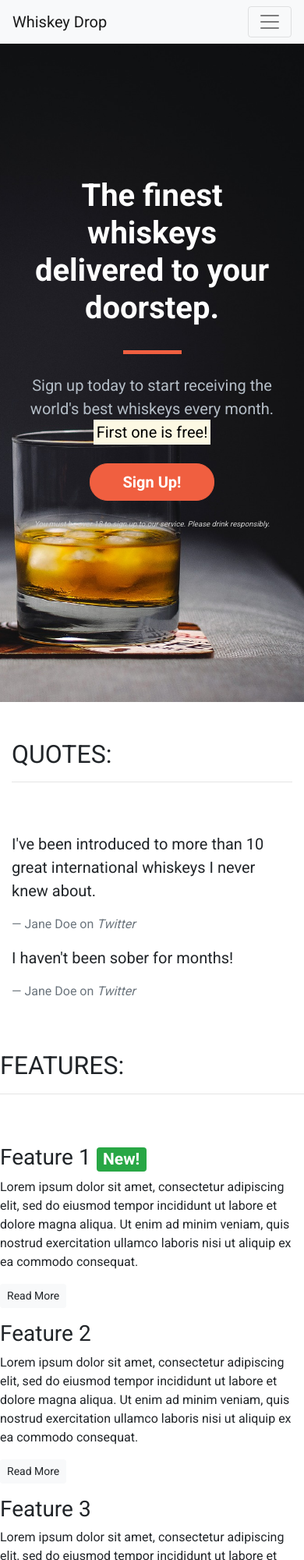
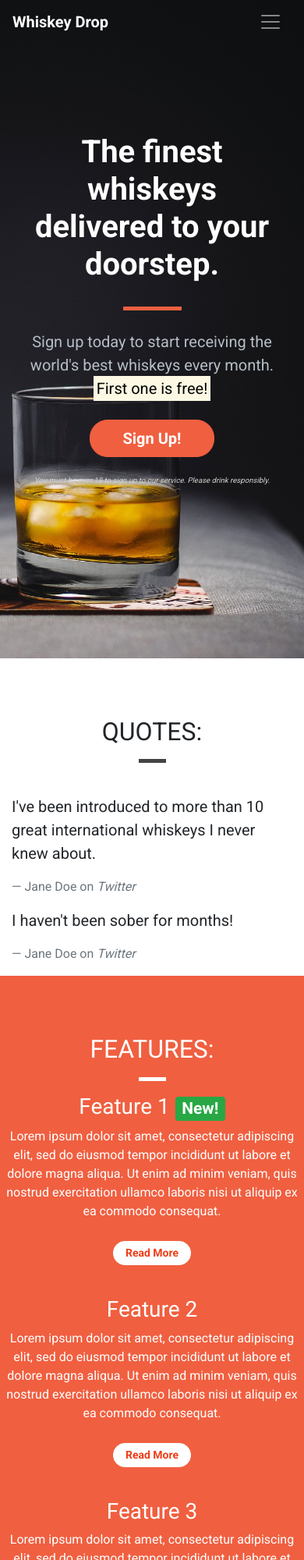
Before and after one commit to CI-Stu/Bootstrap, a plain HTML site: page index.html in a window 390 px wide. Shown: the top 2000 px of the page at 78% size. Drawn offline with nearby package versions, Linux system fonts and the light colour scheme.

Commit message:
Finishing quotes and features

```diff
--- a/css/style.css
+++ b/css/style.css
@@ -1,7 +1,27 @@
 body {
     font-family: 'Roboto', sans-serif;
 }
-.alert-container {}
+
+.container-wrapper {}
+
+.container-wrapper--red {
+    background-color: #f05f40;
+    color:white;
+}
+
+
+.alert-container .col-12 {
+    padding-left: 0;
+    padding-right: 0;
+}
+
+.site-wide-alert {
+    border-radius: 0;
+    margin-bottom: 0;
+    padding: 5px 15px;
+    background-color: #d9b02f;
+    border-color: #d9b02f;
+}
 
 .callout-container {
     height: 100vh;
@@ -33,12 +53,30 @@ body {
 
 .features-container {}
 
+/* Page headers */
+
+.page-header {
+    margin-bottom: 0;
+    border-bottom: 0;
+    text-align: center;
+}
+
+.page-header h2 {
+    margin-top: 0;
+
+}
+
+.quotes .page-header {
+    margin-bottom: 25px;
+}
+
 /* Block Dividers */
 
 .block-divider {
     width: 75px;
     height: 5px;
     border: 0;
+    background-color: #444;
 
 }
 
@@ -47,10 +85,51 @@ body {
 
 }
 
+.block-divider--white {
+    background-color: white;
+}
+
 .block-divider--short {
     width: 35px;
 }
 
+/* Content container */
+
+.content-container {
+    padding-top: 75px;
+    padding-bottom: 75 px;
+}
+
+/* Navbar */
+
+.navalert-container {
+    position: absolute;
+    top: 0;
+    left: 0;
+    padding-left: 0;
+    padding-right: 0;
+    z-index: 1;
+}
+
+.navbar {
+    margin-bottom: 0;
+    border: 0;
+    width: 100%;
+    background-color: rbga(0,0,0,0.25);
+
+}
+
+.navbar .navbar-toggler {
+    border: 0;
+}
+
+.navbar-brand {
+    font-weight: bold;
+}
+
+.navbar .navbar-nav a {
+    font-weight: bold;
+}
 /*Jumbotron*/
 
 .jumbotron {
@@ -96,3 +175,25 @@ body {
     border-color: #ed3d17;
 
 }
+
+.feature {
+    text-align: center;
+    margin-bottom: 40px;
+}
+
+.feature i {
+    margin-bottom: 20px;
+    font-size: 45px;
+    line-height: 45px;
+}
+
+.feature .btn {
+    background-color: white;
+    border-color: white;
+    border-radius: 15px;
+    min-width: 100px;
+    font-weight: bold;
+    margin-top: 10px;
+    color: #ed3d17;
+
+}
--- a/index.html
+++ b/index.html
@@ -6,18 +6,31 @@
   <meta name="viewport" content="width=device-width, initial-scale=1.0">
   <title>Whiskey Drop | Taste a new whiskey every month</title>
   <link rel="stylesheet" href="https://maxcdn.bootstrapcdn.com/bootstrap/4.1.3/css/bootstrap.min.css">
-    <link rel="stylesheet" href="https://use.fontawesome.com/releases/v5.6.1/css/all.css" integrity="sha384-gfdkjb5BdAXd+lj+gudLWI+BXq4IuLW5IT+brZEZsLFm++aCMlF1V92rMkPaX4PP" crossorigin="anonymous">
+  <link rel="stylesheet" href="https://use.fontawesome.com/releases/v5.6.1/css/all.css"
+    integrity="sha384-gfdkjb5BdAXd+lj+gudLWI+BXq4IuLW5IT+brZEZsLFm++aCMlF1V92rMkPaX4PP" crossorigin="anonymous">
   <link href="https://fonts.googleapis.com/css?family=Roboto:400,700" rel="stylesheet">
   <link rel="stylesheet" href="css/style.css" type="text/css" />
 </head>
 
 <body>
   <!--Nav-->
-    <nav class="navbar navbar-light navbar-expand-sm bg-light">
+  <div class="container-fluid navalert-container">
+    <div class="container-fluid alert-container">
+      <div class="row d-none d-sm-block">
+        <div class="col-12">
+          <div class="site-wide-alert alert alert-warning">
+            <strong>Sale Now On!</strong> We've got a sale on. Get a 12 month subscription for the price of 6! <a
+              href="">See here for more details</a>
+          </div>
+        </div>
+      </div>
+    </div>
+    <nav class="navbar navbar-dark navbar-expand-sm">
       <a href="/" class="navbar-brand">
         Whiskey Drop</a>
 
-        <button class="navbar-toggler ml-auto" type="button" data-toggle="collapse" data-target="#navbarNavDropdown" aria-controls="navbarNavDropdown" aria-expanded="false" aria-label="Toggle navigation">
+      <button class="navbar-toggler ml-auto" type="button" data-toggle="collapse" data-target="#navbarNavDropdown"
+        aria-controls="navbarNavDropdown" aria-expanded="false" aria-label="Toggle navigation">
         <span class="navbar-toggler-icon"></span></button>
 
       <div class="collapse navbar-collapse" id="navbarNavDropdown">
@@ -25,7 +38,8 @@
           <li class="active nav-item mr-2"><a class="nav-link" href="/">Home</a></li>
           <li class="nav-item mr-2"><a class="nav-link" href="">About</a></li>
           <li class="nav-item dropdown">
-                    <a class="nav-link dropdown-toggle" href="#" id="navbarDropdownMenuLink" role="button" data-toggle="dropdown" aria-haspopup="true" aria-expanded="false">
+            <a class="nav-link dropdown-toggle" href="#" id="navbarDropdownMenuLink" role="button"
+              data-toggle="dropdown" aria-haspopup="true" aria-expanded="false">
               Whiskeys
             </a>
             <div class="dropdown-menu" aria-labelledby="navbarDropdownMenuLink">
@@ -41,19 +55,12 @@
       </div>
       <div class="d-none d-md-block">
         <p class="navbar-text my-auto mr-2"><i>Great whiskey delivered to your door</i></p>
-            <a href="/login">Sign In / Sign Up</a>
+        <a href="/login" class="btn btn--cta btn--red">Sign In / Sign Up</a>
       </div>
       <!--</div>-->
     </nav>
-    <!--<div class="container alert-container">
-        <div class="row d-none d-sm-block">
-            <div class="col-12">
-                <div class="alert alert-warning">
-                    <strong>Sale Now On!</strong> We've got a sale on. Get a 12 month subscription for the price of 6! <a href="">See here for more details</a>
   </div>
-            </div>
-        </div>
-      </div>-->
+
   <div class="container-fluid callout-container">
     <!-- Callout -->
     <div class="opaque-overlay">&nbsp;</div>
@@ -65,21 +72,25 @@
           <p class="lead">Sign up today to start receiving the world's best whiskeys every month.
             <s class="d-none d-sm-inline">€19.99</s>
             <span class="d-inline d-sm-none"><br></span>
-                        <strong><mark>First one is free!</mark></strong></p>
-                    <p><button class="btn btn-lg btn--cta btn--red" data-toggle="modal" data-target="#signUpModal">Sign Up!</button></p>
-                    <p class="text-muted"><small>You must be over 18 to sign up to our service. Please drink responsibly.</small></p>
+            <strong><mark>First one is free!</mark></strong>
+          </p>
+          <p><button class="btn btn-lg btn--cta btn--red" data-toggle="modal" data-target="#signUpModal">Sign
+              Up!</button></p>
+          <p class="text-muted"><small>You must be over 18 to sign up to our service. Please drink responsibly.</small>
+          </p>
         </section>
       </div>
     </div>
     <!-- /.callout -->
   </div>
   <!-- Quotes -->
-        <div class="container quotes container">
+  <div class="container-wrapper">
+    <div class="container quotes container content-container">
       <section class="quotes">
         <div class="row">
-                <div class="col-12 my-5">
+          <div class="col-12 page-header">
             <h2 class="text-uppercase">Quotes:</h2>
-                    <hr />
+            <hr class="block-divider block-divider--short">
           </div>
         </div>
         <div class="row">
@@ -113,40 +124,51 @@
       </section>
       <!-- /.quotes -->
     </div>
+  </div>
+
   <!-- Features -->
-        <div class="features-container">
+  <div class="container-wrapper container-wrapper--red">
+    <div class="container features-container content-container">
       <section class="features">
         <div class="row">
-                <div class="col-12 my-5">
+          <div class="col-12 page-header">
             <h2 class="text-uppercase">Features:</h2>
-                    <hr />
+            <hr class="block-divider block-divider--short block-divider--white"
           </div>
         </div>
         <div class="row">
           <div class="col-12 col-md-6 col-lg-4">
             <div class="feature">
-                        <h3><i class="fas fa-gift d-none d-sm-inline"></i> Feature 1 <span class="badge badge-success">New!</span></h3>
-                        <p>Lorem ipsum dolor sit amet, consectetur adipiscing elit, sed do eiusmod tempor incididunt ut labore et dolore magna aliqua. Ut enim ad minim veniam, quis nostrud exercitation ullamco laboris nisi ut aliquip ex ea commodo consequat.</p>
+              <h3><i class="fas fa-gift d-none d-sm-block"></i> Feature 1 <span class="badge badge-success">New!</span>
+              </h3>
+              <p>Lorem ipsum dolor sit amet, consectetur adipiscing elit, sed do eiusmod tempor incididunt ut labore et
+                dolore magna aliqua. Ut enim ad minim veniam, quis nostrud exercitation ullamco laboris nisi ut aliquip
+                ex ea commodo consequat.</p>
               <p><a class="btn btn-sm btn-light" href="">Read More</a></p>
             </div>
           </div>
           <div class="col-12 col-md-6 col-lg-4">
             <div class="feature">
-                        <h3><i class="fas fa-credit-card d-none d-sm-inline"></i> Feature 2</h3>
-                        <p>Lorem ipsum dolor sit amet, consectetur adipiscing elit, sed do eiusmod tempor incididunt ut labore et dolore magna aliqua. Ut enim ad minim veniam, quis nostrud exercitation ullamco laboris nisi ut aliquip ex ea commodo consequat.</p>
+              <h3><i class="fas fa-credit-card d-none d-sm-block"></i> Feature 2</h3>
+              <p>Lorem ipsum dolor sit amet, consectetur adipiscing elit, sed do eiusmod tempor incididunt ut labore et
+                dolore magna aliqua. Ut enim ad minim veniam, quis nostrud exercitation ullamco laboris nisi ut aliquip
+                ex ea commodo consequat.</p>
               <p><a class="btn btn-sm btn-light" href="">Read More</a></p>
             </div>
           </div>
           <div class="col-12 d-md-none d-lg-block col-lg-4">
             <div class="feature">
-                        <h3><i class="fas fa-times-circle d-none d-sm-inline"></i> Feature 3</h3>
-                        <p>Lorem ipsum dolor sit amet, consectetur adipiscing elit, sed do eiusmod tempor incididunt ut labore et dolore magna aliqua. Ut enim ad minim veniam, quis nostrud exercitation ullamco laboris nisi ut aliquip ex ea commodo consequat.</p>
+              <h3><i class="fas fa-times-circle d-none d-sm-block"></i> Feature 3</h3>
+              <p>Lorem ipsum dolor sit amet, consectetur adipiscing elit, sed do eiusmod tempor incididunt ut labore et
+                dolore magna aliqua. Ut enim ad minim veniam, quis nostrud exercitation ullamco laboris nisi ut aliquip
+                ex ea commodo consequat.</p>
               <p><a class="btn btn-sm btn-light" href="">Read More</a></p>
             </div>
           </div>
         </div>
       </section>
       <!-- /.features -->
+    </div>
   </div>
 
   <div class="modal" tabindex="-1" role="dialog" id="signUpModal">
@@ -162,7 +184,8 @@
           <form>
             <div class="form-group">
               <label for="exampleInputEmail1">Email address</label>
-                            <input type="email" class="form-control" id="exampleInputEmail1" aria-describedby="emailHelp" placeholder="Enter email">
+              <input type="email" class="form-control" id="exampleInputEmail1" aria-describedby="emailHelp"
+                placeholder="Enter email">
               <small id="emailHelp" class="form-text text-muted">We'll never share your email with anyone else.</small>
             </div>
             <div class="form-group">
@@ -180,9 +203,15 @@
     </div>
   </div>
 
-    <script src="https://code.jquery.com/jquery-3.3.1.slim.min.js" integrity="sha384-q8i/X+965DzO0rT7abK41JStQIAqVgRVzpbzo5smXKp4YfRvH+8abtTE1Pi6jizo" crossorigin="anonymous"></script>
-    <script src="https://cdnjs.cloudflare.com/ajax/libs/popper.js/1.14.3/umd/popper.min.js" integrity="sha384-ZMP7rVo3mIykV+2+9J3UJ46jBk0WLaUAdn689aCwoqbBJiSnjAK/l8WvCWPIPm49" crossorigin="anonymous"></script>
-    <script src="https://stackpath.bootstrapcdn.com/bootstrap/4.1.3/js/bootstrap.min.js" integrity="sha384-ChfqqxuZUCnJSK3+MXmPNIyE6ZbWh2IMqE241rYiqJxyMiZ6OW/JmZQ5stwEULTy" crossorigin="anonymous"></script>
+  <script src="https://code.jquery.com/jquery-3.3.1.slim.min.js"
+    integrity="sha384-q8i/X+965DzO0rT7abK41JStQIAqVgRVzpbzo5smXKp4YfRvH+8abtTE1Pi6jizo"
+    crossorigin="anonymous"></script>
+  <script src="https://cdnjs.cloudflare.com/ajax/libs/popper.js/1.14.3/umd/popper.min.js"
+    integrity="sha384-ZMP7rVo3mIykV+2+9J3UJ46jBk0WLaUAdn689aCwoqbBJiSnjAK/l8WvCWPIPm49"
+    crossorigin="anonymous"></script>
+  <script src="https://stackpath.bootstrapcdn.com/bootstrap/4.1.3/js/bootstrap.min.js"
+    integrity="sha384-ChfqqxuZUCnJSK3+MXmPNIyE6ZbWh2IMqE241rYiqJxyMiZ6OW/JmZQ5stwEULTy"
+    crossorigin="anonymous"></script>
 </body>
 
 </html>
```
Lines whose indentation alone changed are shown as unchanged.
